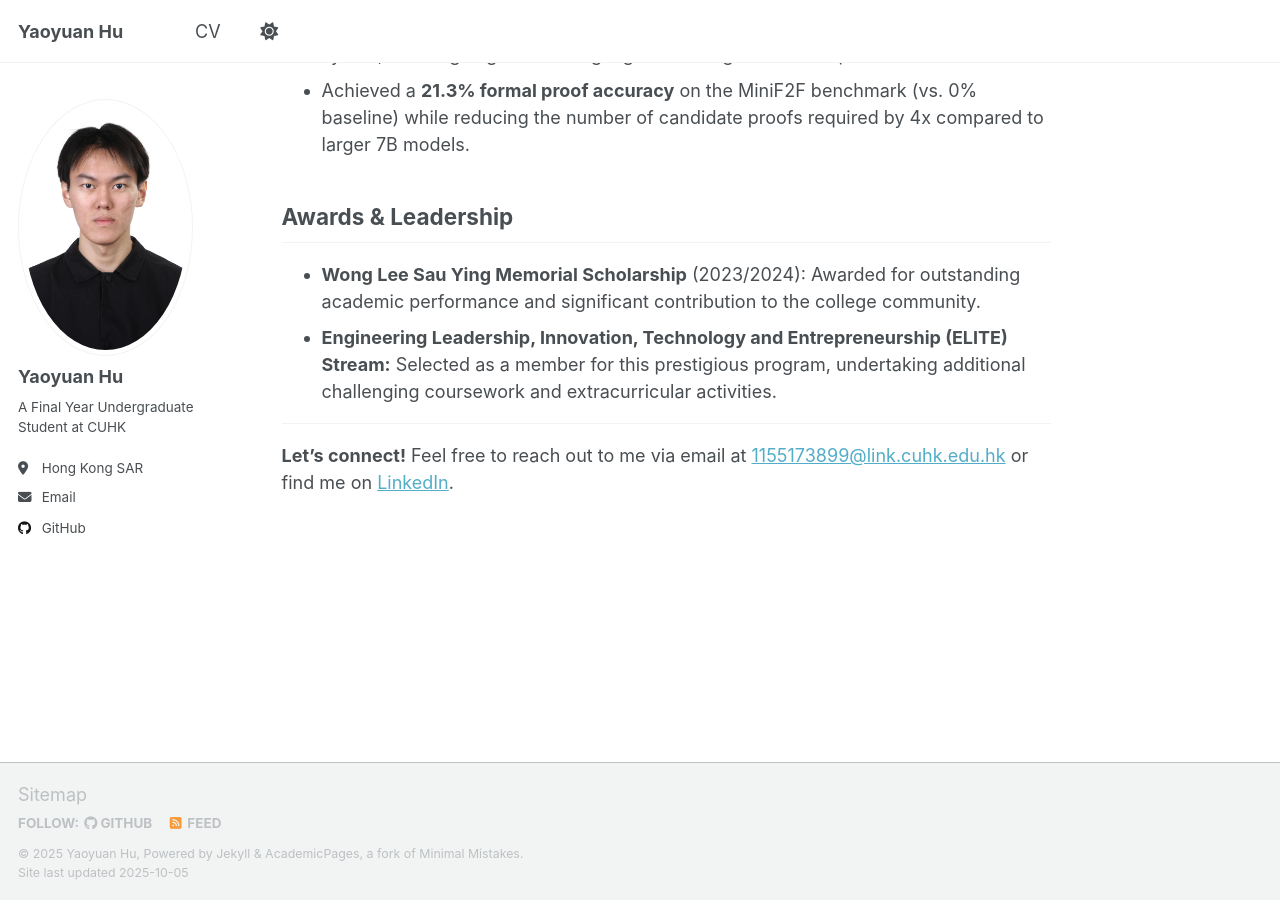
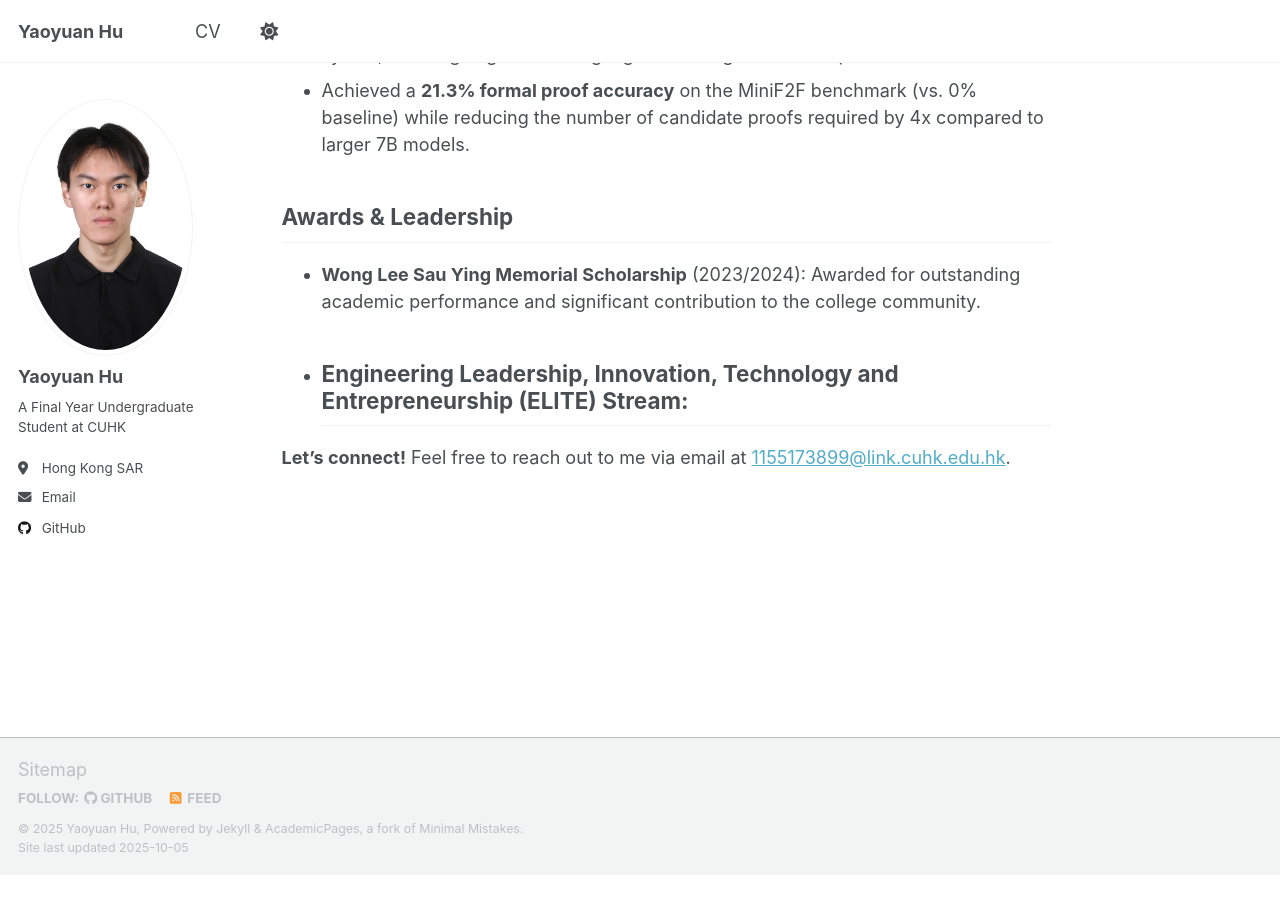
Before and after one commit to yaoyuan-hyy/yaoyuan-hyy.github.io, a Jekyll site: the page built from _pages/about.md, in a window 1280 px wide and 900 px high, scrolled down 557 px. Built offline with Jekyll 4.4.1, drawn with Linux system fonts in a browser that asks for light colours; a script that is not in the unit is left out; after the commit the page ends 1433 px from its top, so only the background shows below that.

Commit message:
edit some contents

```diff
--- a/_pages/about.md
+++ b/_pages/about.md
@@ -22,8 +22,7 @@ My academic and research interests include formal mathematics reasoning, AI4Math
 ## Awards & Leadership
 
 *   **Wong Lee Sau Ying Memorial Scholarship** (2023/2024): Awarded for outstanding academic performance and significant contribution to the college community.
-*   **Engineering Leadership, Innovation, Technology and Entrepreneurship (ELITE) Stream:** Selected as a member for this prestigious program, undertaking additional challenging coursework and extracurricular activities.
-
+*   **Engineering Leadership, Innovation, Technology and Entrepreneurship (ELITE) Stream:**
 ---
 
-**Let's connect!** Feel free to reach out to me via email at [1155173899@link.cuhk.edu.hk](mailto:1155173899@link.cuhk.edu.hk) or find me on [LinkedIn](https://www.linkedin.com/in/yaoyuan-hu-2a2126297).
+**Let's connect!**  Feel free to reach out to me via email at [1155173899@link.cuhk.edu.hk](mailto:1155173899@link.cuhk.edu.hk).
```
